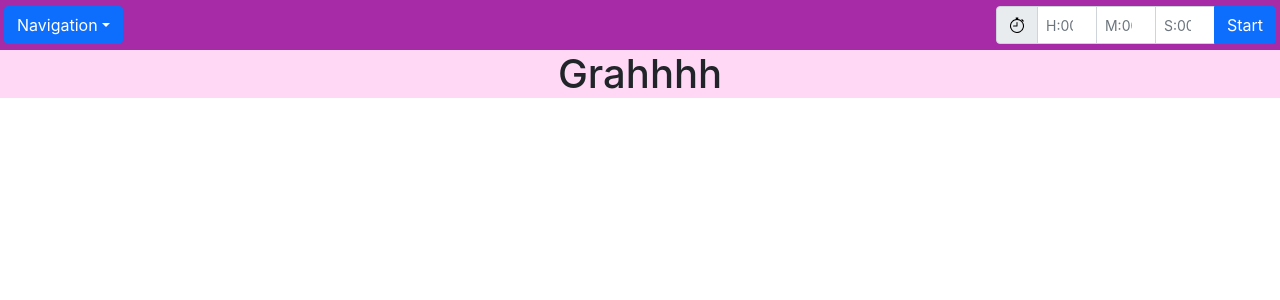
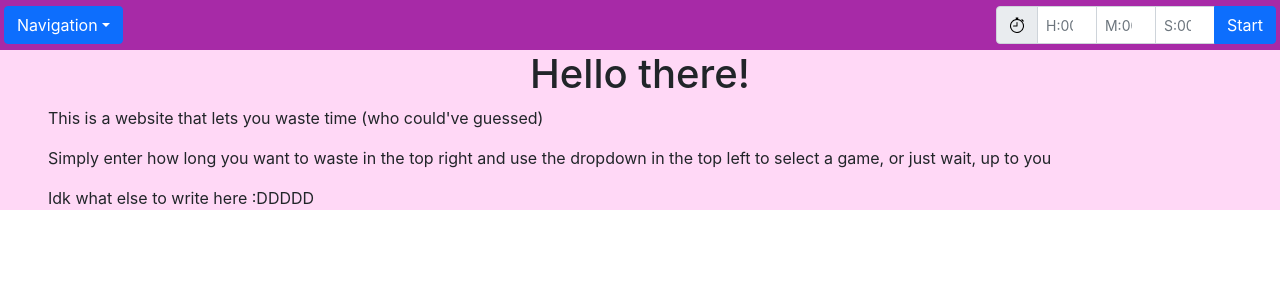
Before and after one commit to stormytuna/timewasters, a React (Create React App) app: page /about in a window 1280 px wide. Shown: the top 300 px of the page. Built offline with nearby package versions, Linux system fonts and the light colour scheme.

Commit message:
Reroute unrouted paths to about page and add some info to about

```diff
--- a/src/App.js
+++ b/src/App.js
@@ -1,7 +1,7 @@
 import { Navbar } from "./components/Navbar";
 import { Minesweeper } from "./games/minesweeper/components/Minesweeper";
 import { About } from "./components/About"
-import { Route, Routes } from "react-router-dom"
+import { Route, Routes, Navigate } from "react-router-dom"
 import "./styles/App.css";
 
 function App() {
@@ -9,6 +9,7 @@ function App() {
     <div className="App">
       <Navbar />
       <Routes>
+        <Route exact path="*" element={<Navigate to="/about" />} />
         <Route path="minesweeper" element={<Minesweeper />} />
         <Route path="about" element={<About />} />
       </Routes>
--- a/src/components/About.jsx
+++ b/src/components/About.jsx
@@ -1,7 +1,10 @@
 export function About() {
 	return (
 		<div className="About">
-			<h1>Grahhhh</h1>
+			<h1>Hello there!</h1>
+			<p className="text-start px-5">This is a website that lets you waste time (who could've guessed)</p>
+			<p className="text-start px-5">Simply enter how long you want to waste in the top right and use the dropdown in the top left to select a game, or just wait, up to you</p>
+			<p className="text-start px-5">Idk what else to write here :DDDDD</p>
 		</div>
 	);
 }
```
